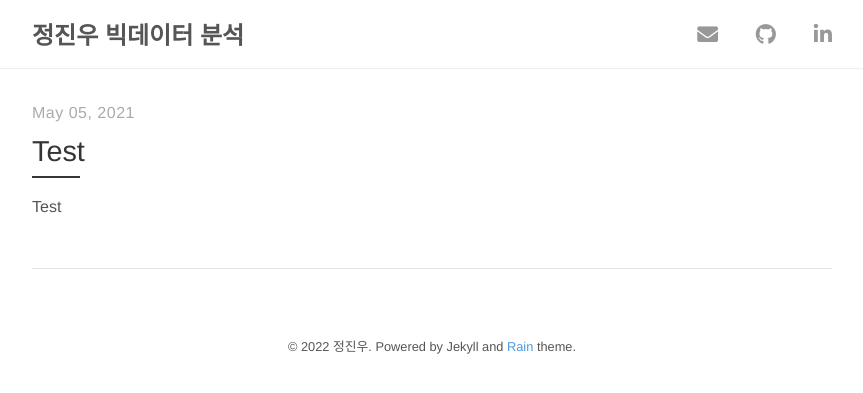
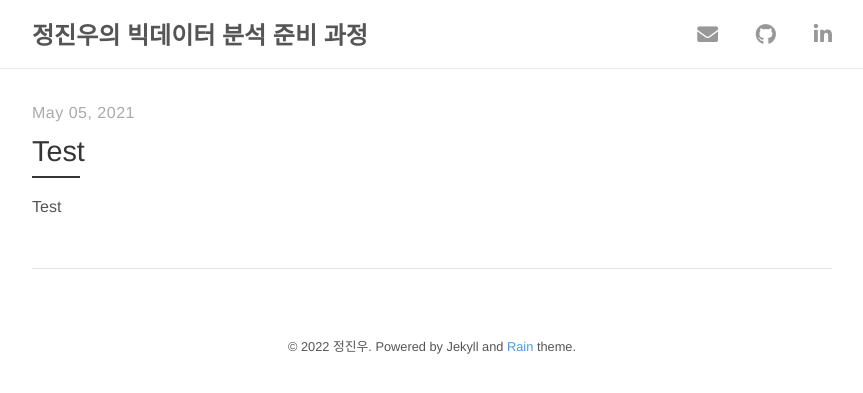
Before and after one commit to trust8912/trust8912.github.io, a Jekyll site: the page built from index.html, in a window 1280 px wide. Shown: the top 393 px of the page, without its empty margins (208-1071 px from the left). Built offline with Jekyll 4.4.1, drawn with Linux system fonts in a browser that asks for light colours; nearby versions of some CDN libraries; the list of posts is cut into pages by our own code.

Commit message:
Update _config.yml

```diff
--- a/_config.yml
+++ b/_config.yml
@@ -1,5 +1,5 @@
 # Site settings
-title:          정진우 빅데이터 분석
+title:          정진우의 빅데이터 분석 준비 과정
 description:    "Rain is a simple and clean Jekyll theme with focus on content."
 url:            https://trust8912.github.io/
 
```
